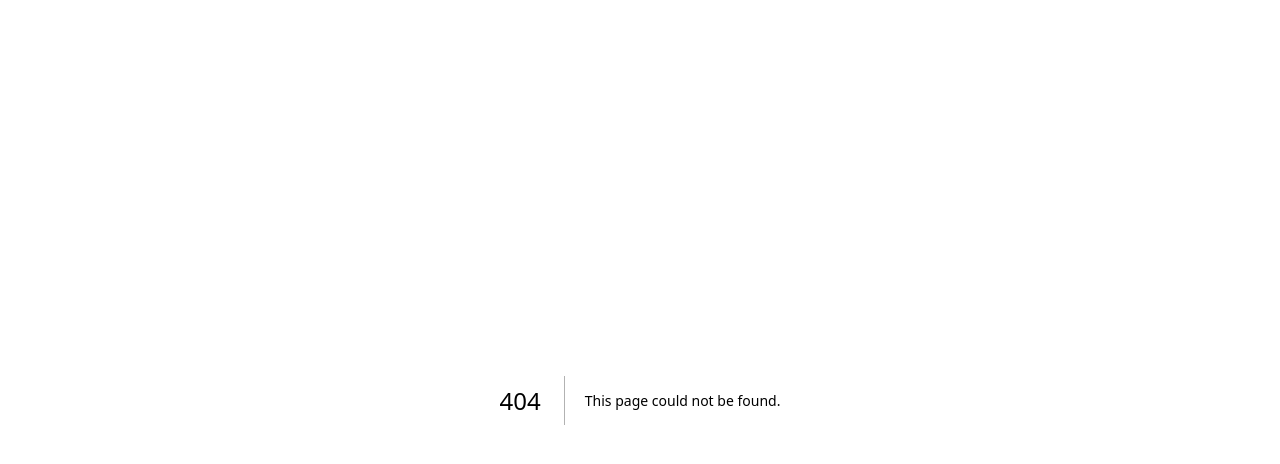
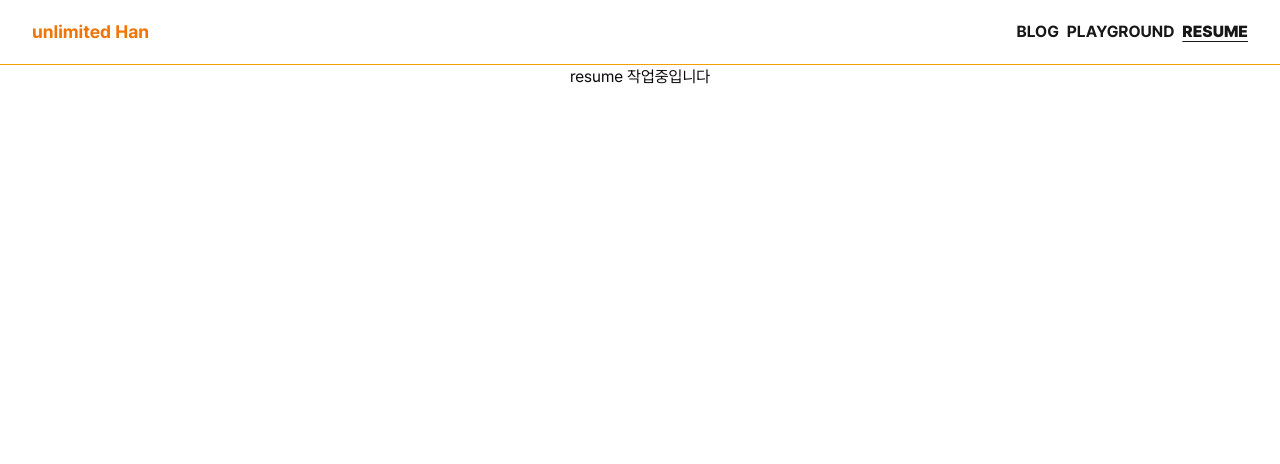
Before and after one commit to Jeongbin1/unlimitedhan, a Next.js app: page /resume in a window 1280 px wide. Before the commit this address had no page. Shown: the top 464 px of the page. Built offline with nearby package versions, Linux system fonts and the light colour scheme.

Commit message:
feat: gnb, 라우팅

```diff
--- /dev/null
+++ b/app/blog/page.tsx
@@ -0,0 +1,3 @@
+export default function Blog() {
+  return <div className="">Blog</div>;
+}
--- a/app/layout.tsx
+++ b/app/layout.tsx
@@ -1,6 +1,7 @@
 import type { Metadata } from 'next';
 import localFont from 'next/font/local';
 import './style/globals.css';
+import Header from '@/components/Header';
 
 const pretendard = localFont({
   src: './style/fonts/PretendardVariable.woff2',
@@ -19,7 +20,12 @@
 }>) {
   return (
     <html lang="ko">
-      <body className={pretendard.className}>{children}</body>
+      <body className={pretendard.className}>
+        <main className="flex flex-col">
+          <Header />
+          {children}
+        </main>
+      </body>
     </html>
   );
 }
--- /dev/null
+++ b/app/playground/page.tsx
@@ -0,0 +1,3 @@
+export default function Playground() {
+  return <div className="flex justify-center items-start">playground</div>;
+}
--- /dev/null
+++ b/app/resume/page.tsx
@@ -0,0 +1,5 @@
+export default function Resume() {
+  return (
+    <div className="flex justify-center items-start">resume 작업중입니다</div>
+  );
+}
--- /dev/null
+++ b/components/Header.tsx
@@ -0,0 +1,15 @@
+import Link from 'next/link';
+import Nav from './nav';
+
+export default function Header() {
+  return (
+    <header className="sticky top-0 z-50 bg-background backdrop-blur border-b border-[#f29f05]">
+      <div className="container flex h-16 items-center justify-between">
+        <Link href="/" className="text-[#f27405] font-bold text-lg">
+          unlimited Han
+        </Link>
+        <Nav />
+      </div>
+    </header>
+  );
+}
--- /dev/null
+++ b/components/nav.tsx
@@ -0,0 +1,32 @@
+'use client';
+
+import Link from 'next/link';
+import { navlinks } from '@/data/navlinks';
+import { usePathname } from 'next/navigation';
+import { cn } from '@/lib/utils';
+
+interface Nav {
+  link: string;
+  label: string;
+}
+
+export default function Nav() {
+  const pathname = usePathname();
+
+  return (
+    <nav className="flex items-center gap-2">
+      {navlinks.map(({ href, label }) => (
+        <Link
+          key={href}
+          href={href}
+          className={cn(
+            'hover:font-black py-3 text-primary font-bold flex items-center',
+            pathname === href && 'underline underline-offset-4 font-black'
+          )}
+        >
+          {label.toUpperCase()}
+        </Link>
+      ))}
+    </nav>
+  );
+}
--- /dev/null
+++ b/data/navlinks.ts
@@ -0,0 +1,14 @@
+export const navlinks = [
+  {
+    href: '/blog',
+    label: 'Blog',
+  },
+  {
+    href: '/playground',
+    label: 'Playground',
+  },
+  {
+    href: '/resume',
+    label: 'Resume',
+  },
+];
```
